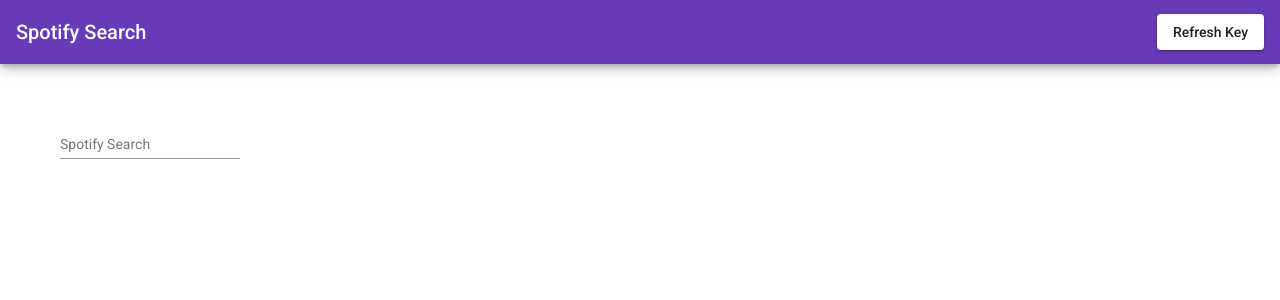
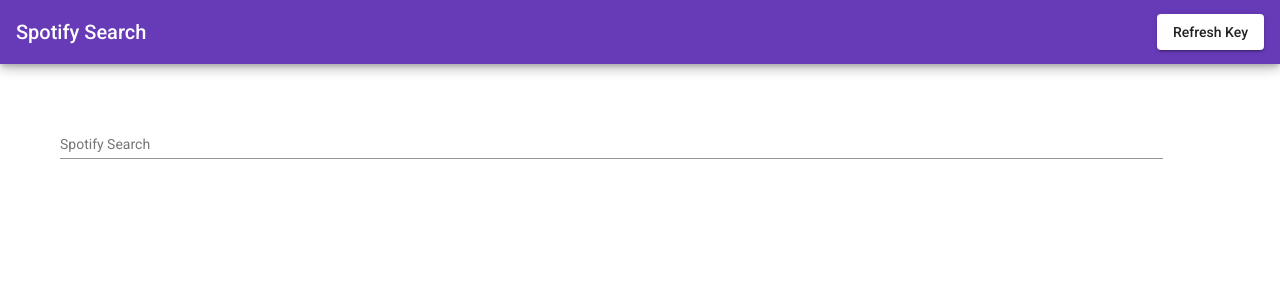
Before and after one commit to e-vents/spotify, an Angular app: page /#/search in a window 1280 px wide. Shown: the top 300 px of the page. Built offline with nearby package versions, Linux system fonts and the light colour scheme.

Commit message:
last changes

```diff
--- a/src/app/app.component.html
+++ b/src/app/app.component.html
@@ -3,4 +3,6 @@
   <span id="spacer"></span>
   <button mat-raised-button color="" (click)="refreshKey()">Refresh Key</button>
 </mat-toolbar>
-<router-outlet></router-outlet>
+<div class="outlet">
+  <router-outlet></router-outlet>
+</div>
--- a/src/app/app.component.scss
+++ b/src/app/app.component.scss
@@ -7,3 +7,10 @@
     flex-grow: 1;
   }
 }
+
+.outlet {
+  margin: auto;
+  padding: 120px 3rem 2rem;
+  max-width: 1161px;
+  height: auto;
+}
--- a/src/app/search/search.component.html
+++ b/src/app/search/search.component.html
@@ -1,5 +1,3 @@
-<div class="search">
-
 <mat-form-field>
   <mat-label>Spotify Search</mat-label>
   <label>
@@ -19,5 +17,3 @@
     </app-thumbnail>
   </div>
 </div>
-
-</div>
--- a/src/app/search/search.component.scss
+++ b/src/app/search/search.component.scss
@@ -1,11 +1,4 @@
-.search {
-
-  margin: auto;
-  padding: 80px 3rem 2rem;
-  max-width: 1161px;
-  height: auto;
-
-  mat-form-field {
-    padding-top: 40px;
-  }
+.mat-form-field {
+  width: 95%;
+  padding-bottom: 10px;
 }
```
Lines whose indentation alone changed are shown as unchanged.
